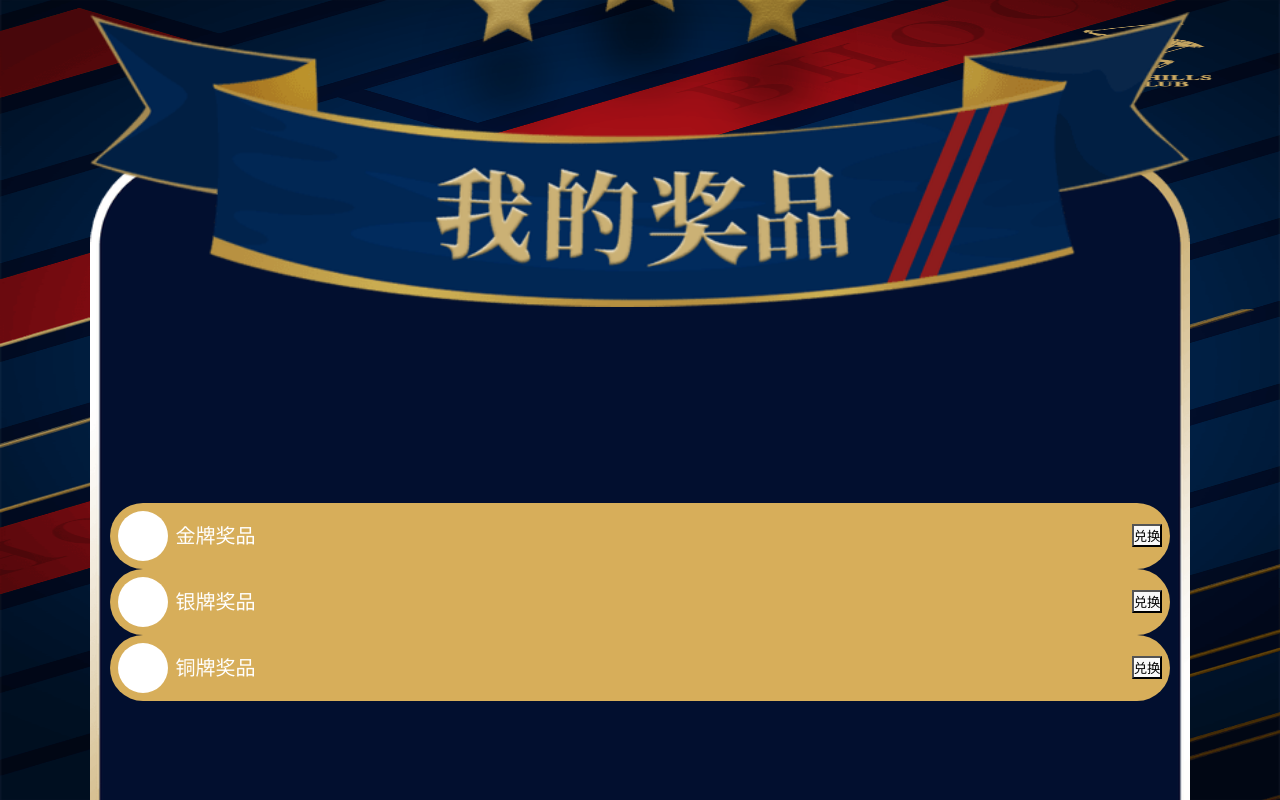
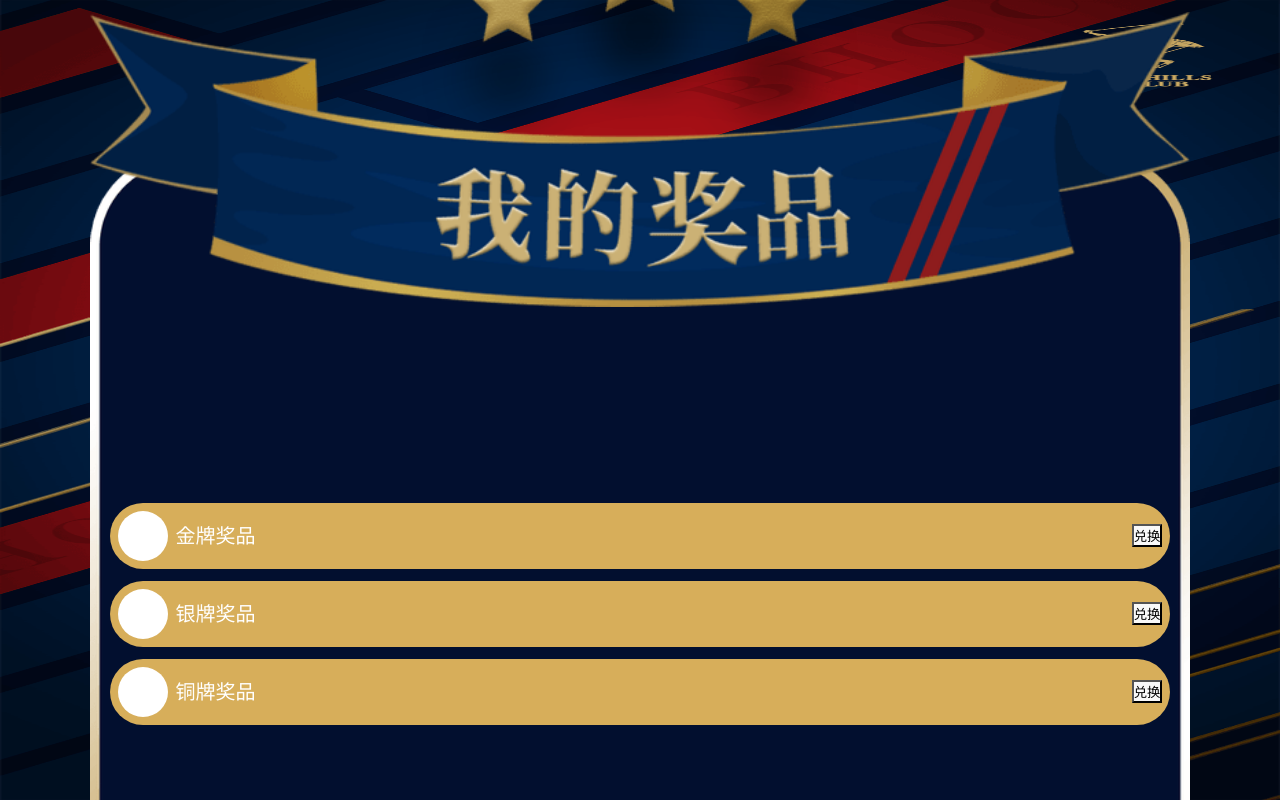
Before and after one commit to ishowman/vite-vue-pixi, a Vue app: page /prize in a window 1280 px wide. Shown: the top 800 px of the page. Built offline with nearby package versions, Linux system fonts and the light colour scheme.

Commit message:
style css

```diff
--- a/src/style.css
+++ b/src/style.css
@@ -61,15 +61,18 @@ body {
 .grid {
   display: grid;
 }
+.justify-center {
+  justify-content: center;
+}
 .align-center {
   align-items: center;
-}
-.justify-center {
-  justify-content: center;
 }
 
 .mb-8 {
   margin-bottom: 8px;
+}
+.mb-12 {
+  margin-bottom: 12px;
 }
 
 /* text */
```
